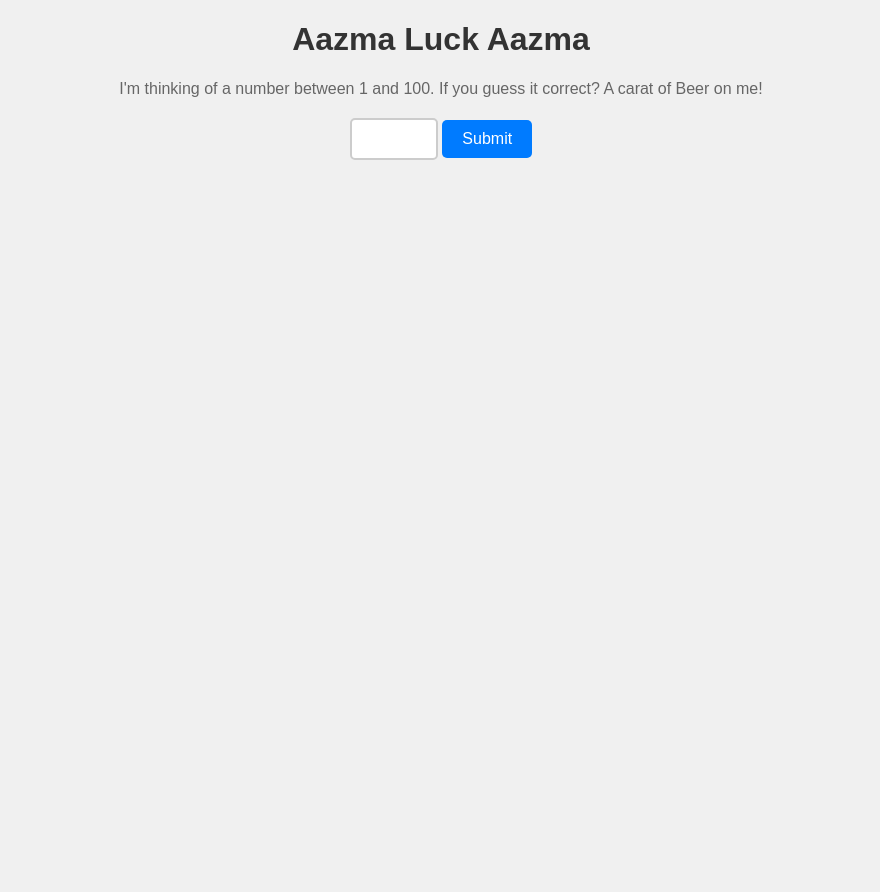
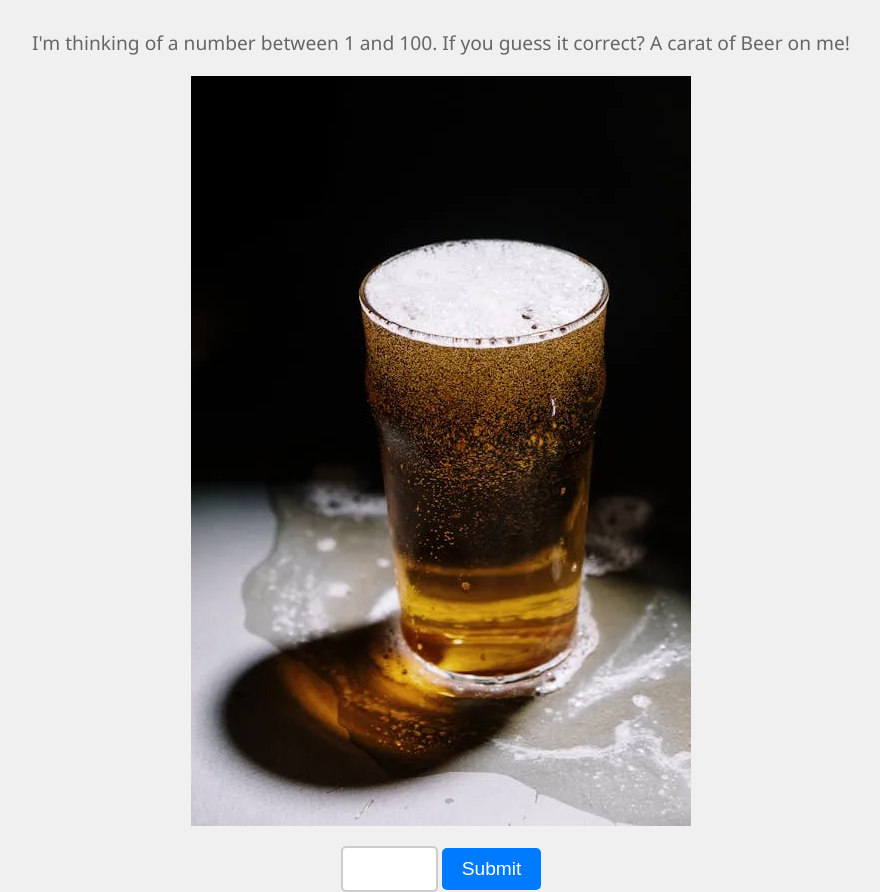
Before and after one commit to cranky420/stonedpirate.github.io, a Flask app: page / in a window 1280 px wide. Shown: the whole page, without its empty margins (199-1079 px from the left). Before the commit the page ends 160 px from the top, so only its background shows below. Run offline with Flask 3, Linux system fonts and the light colour scheme.

Commit message:
added image to index.html

```diff
--- a/templates/index.html
+++ b/templates/index.html
@@ -1,4 +1,3 @@
-<!-- index.html -->
 <!DOCTYPE html>
 <html lang="en">
 <head>
@@ -7,43 +6,65 @@
     <title>Number Guessing Game</title>
     <style>
         body {
-            font-family: Arial, sans-serif;
+            font-family: 'Segoe UI', Tahoma, Geneva, Verdana, sans-serif;
             background-color: #f0f0f0;
             text-align: center;
+            margin: 0;
+            padding: 0;
+            height: 100vh;
+            display: flex;
+            flex-direction: column;
+            justify-content: center;
+            align-items: center;
         }
         h1 {
             color: #333;
+            font-size: 2.5rem;
+            margin-bottom: 20px;
         }
         p {
             color: #666;
+            font-size: 1.2rem;
+            margin-bottom: 20px;
         }
         form {
             margin-top: 20px;
         }
         input[type="number"] {
             padding: 10px;
-            font-size: 16px;
+            font-size: 1.2rem;
             border: 2px solid #ccc;
             border-radius: 5px;
         }
         button {
             padding: 10px 20px;
-            font-size: 16px;
+            font-size: 1.2rem;
             background-color: #007bff;
             color: #fff;
             border: none;
             border-radius: 5px;
             cursor: pointer;
+            transition: background-color 0.3s ease;
         }
         button:hover {
             background-color: #0056b3;
         }
     </style>
+    <script>
+        function validateForm() {
+            var guess = document.forms["guessForm"]["guess"].value;
+            if (guess == "" || isNaN(guess) || parseInt(guess) < 1 || parseInt(guess) > 100) {
+                alert("Please enter a valid number between 1 and 100!");
+                return false;
+            }
+        }
+    </script>
 </head>
 <body>
     <h1>Aazma Luck Aazma</h1>
     <p>I'm thinking of a number between 1 and 100. If you guess it correct? A carat of Beer on me!</p>
-    <form action="/play" method="post">
+    <img src="pexels-photo-5538225.jpg" alt="Chilled" style="max-width: 100%; height: auto;">
+    <form name="guessForm" action="/play" method="post" onsubmit="return validateForm()">
         <input type="number" name="guess" min="1" max="100">
         <button type="submit">Submit</button>
     </form>
```
Also changed, not shown: pexels-photo-5538225.jpg (added).
